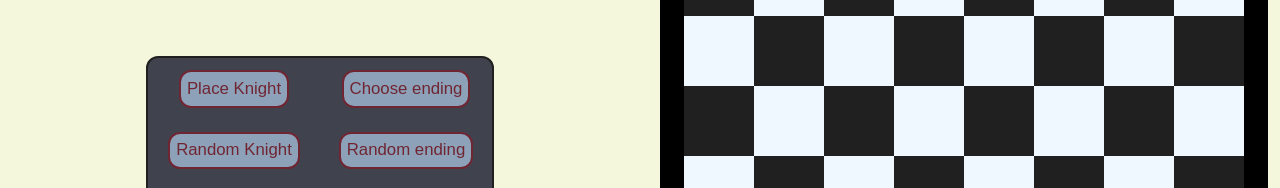
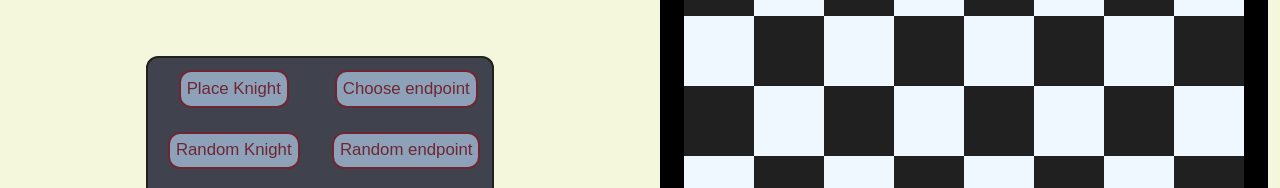
Before and after one commit to NummNuttzCDXX/Knight-Travails, a website built with webpack: page dist/index.html in a window 1280 px wide. Shown: the part 331-519 px from the top of the page. Built offline with nearby package versions, Linux system fonts and the light colour scheme.

Commit message:
Change btn text

```diff
--- a/dist/index.html
+++ b/dist/index.html
@@ -21,8 +21,8 @@
 				<div class="console">
 					<button type="button" class="place">Place Knight</button>
 					<button type="button" class="place-random">Random Knight</button>
-					<button type="button" class="end">Choose ending</button>
-					<button type="button" class="random-end">Random ending</button>
+					<button type="button" class="end">Choose endpoint</button>
+					<button type="button" class="random-end">Random endpoint</button>
 					<button type="button" class="reset">Reset board</button>
 				</div>
 			</div>
```
